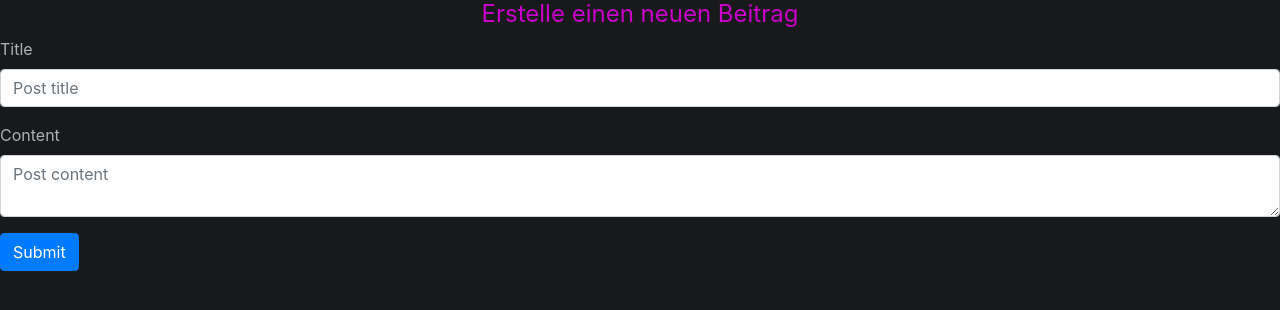
After one commit to qasch/flask-web-app, a Python web app: template templates/create.html in a window 1280 px wide. The commit adds this page. Shown: the top 310 px of the page. Run offline with Jinja, Linux system fonts and the light colour scheme; the template is opened without the code that fills it, so the values that code supplies are empty; some libraries are stand-ins or nearby versions.

Commit message:
Add page to create entry

```diff
--- a/templates/base.html
+++ b/templates/base.html
@@ -5,6 +5,8 @@
     <title>{% block title %} {% endblock %}</title>
     <meta charset="utf-8">
 
+    <!-- Bootstrap CSS -->
+    <link rel="stylesheet" href="https://stackpath.bootstrapcdn.com/bootstrap/4.3.1/css/bootstrap.min.css" integrity="sha384-ggOyR0iXCbMQv3Xipma34MD+dH/1fQ784/j6cY/iJTQUOhcWr7x9JvoRxT2MZw1T" crossorigin="anonymous">
     <link href="../static/css/style.css" rel="stylesheet" />
 </head>
 
--- /dev/null
+++ b/templates/create.html
@@ -0,0 +1,24 @@
+{% extends 'base.html' %}
+
+{% block content %}
+<h1>{% block title %} Erstelle einen neuen Beitrag {% endblock %}</h1>
+
+<form method="post">
+    <div class="form-group">
+        <label for="title">Title</label>
+        <input type="text" name="title"
+               placeholder="Post title" class="form-control"
+               value="{{ request.form['title'] }}"></input>
+    </div>
+
+    <div class="form-group">
+        <label for="content">Content</label>
+        <textarea name="content" placeholder="Post content"
+                  class="form-control">{{ request.form['content'] }}</textarea>
+    </div>
+
+    <div class="form-group">
+        <button type="submit" class="btn btn-primary">Submit</button>
+    </div>
+</form>
+{% endblock %}
```
Also changed, not shown: app.py (+20 -1 lines).
